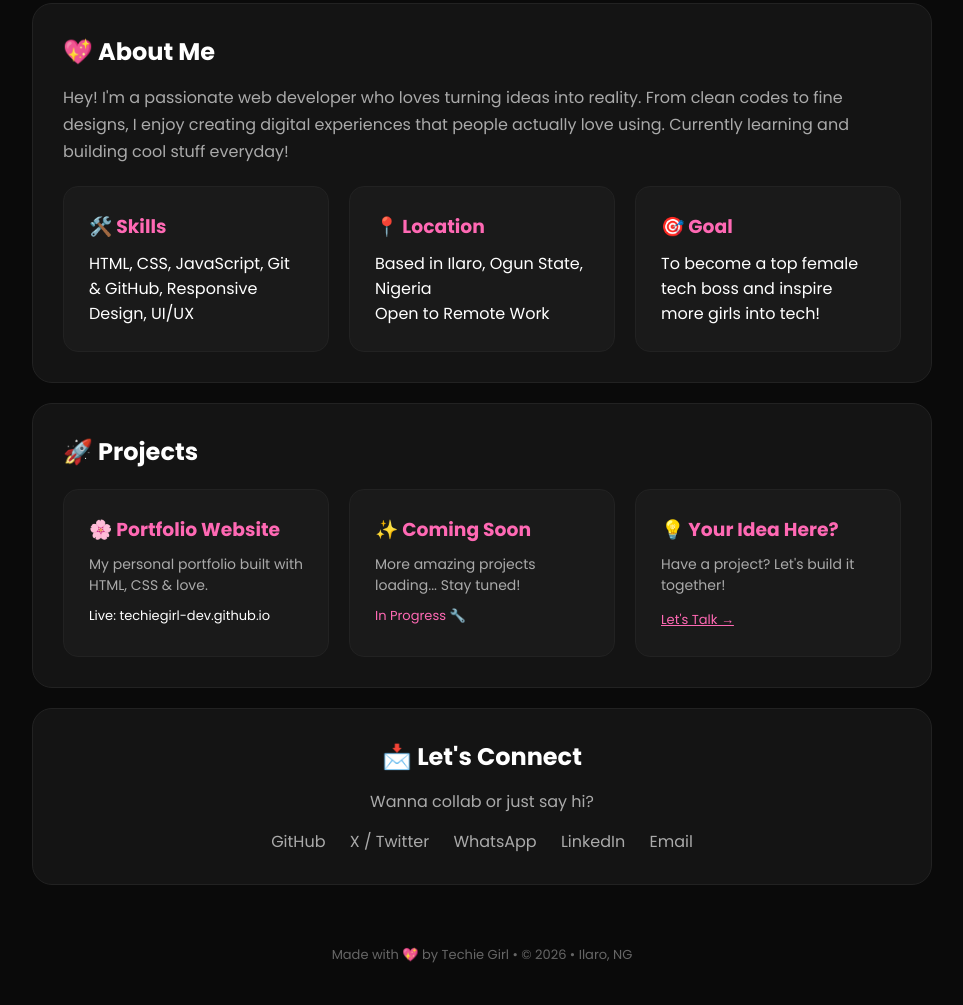
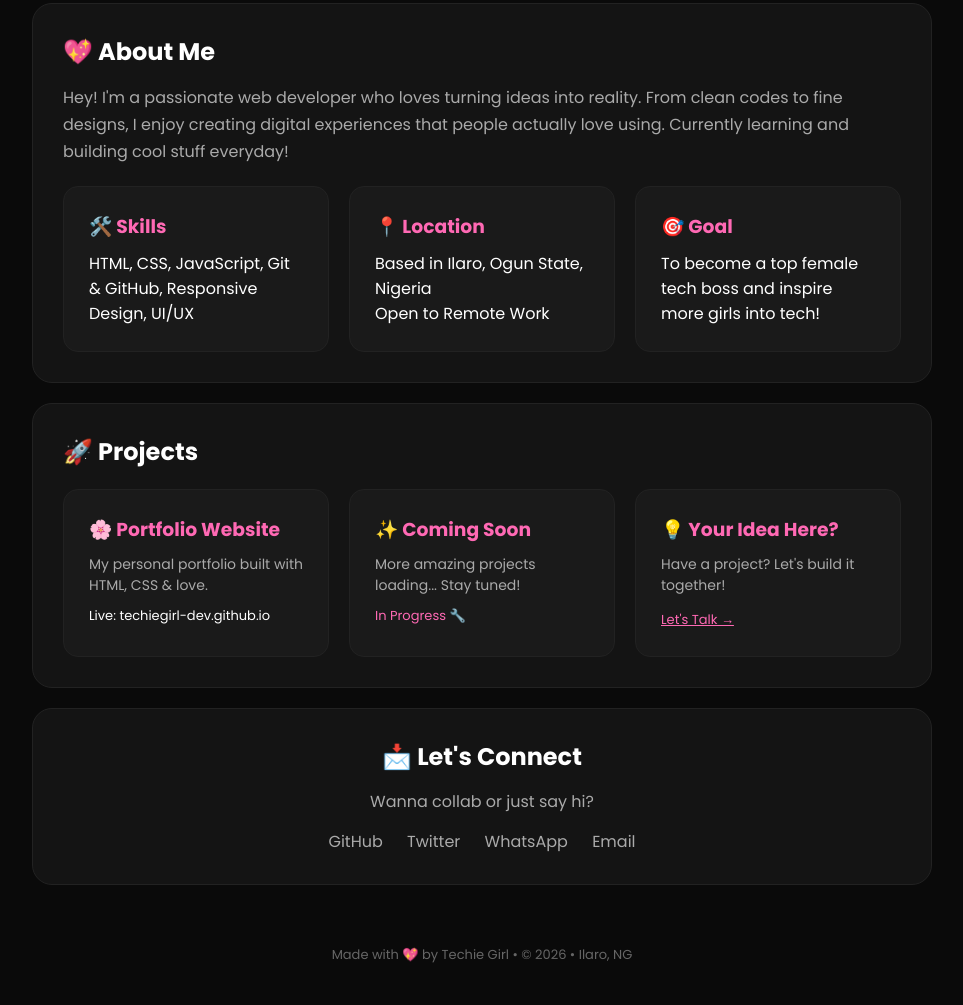
Before and after one commit to techiegirl-dev/techiegirl-dev.github.io, a plain HTML site: page index.html in a window 1280 px wide. Shown: the part 817-1822 px from the top of the page, without its empty margins (158-1121 px from the left). Drawn offline with Linux system fonts and the light colour scheme.

Commit message:
Update index.html

```diff
--- a/index.html
+++ b/index.html
@@ -78,10 +78,9 @@ footer{text-align:center;padding:40px;color:#666;font-size:13px}
 <p style="color:#aaa;margin:15px 0">Wanna collab or just say hi?</p>
 <div class="socials">
 <a href="https://github.com/techiegirl-dev">GitHub</a>
-<a href="https://x.com/techbabe-dev">X / Twitter</a>
+<a href="https://x.com/techbabe-dev">Twitter</a>
 <a href="https://wa.me/2349113085498">WhatsApp</a>
-<a href="#">LinkedIn</a>
-<a href="mailto: sofiyyahbasheer09@gmail.com">Email</a>
+<a href="mailto: sofiyyahbasheer09@gmail.com.com">Email</a>
 </div>
 </div>
 
```
